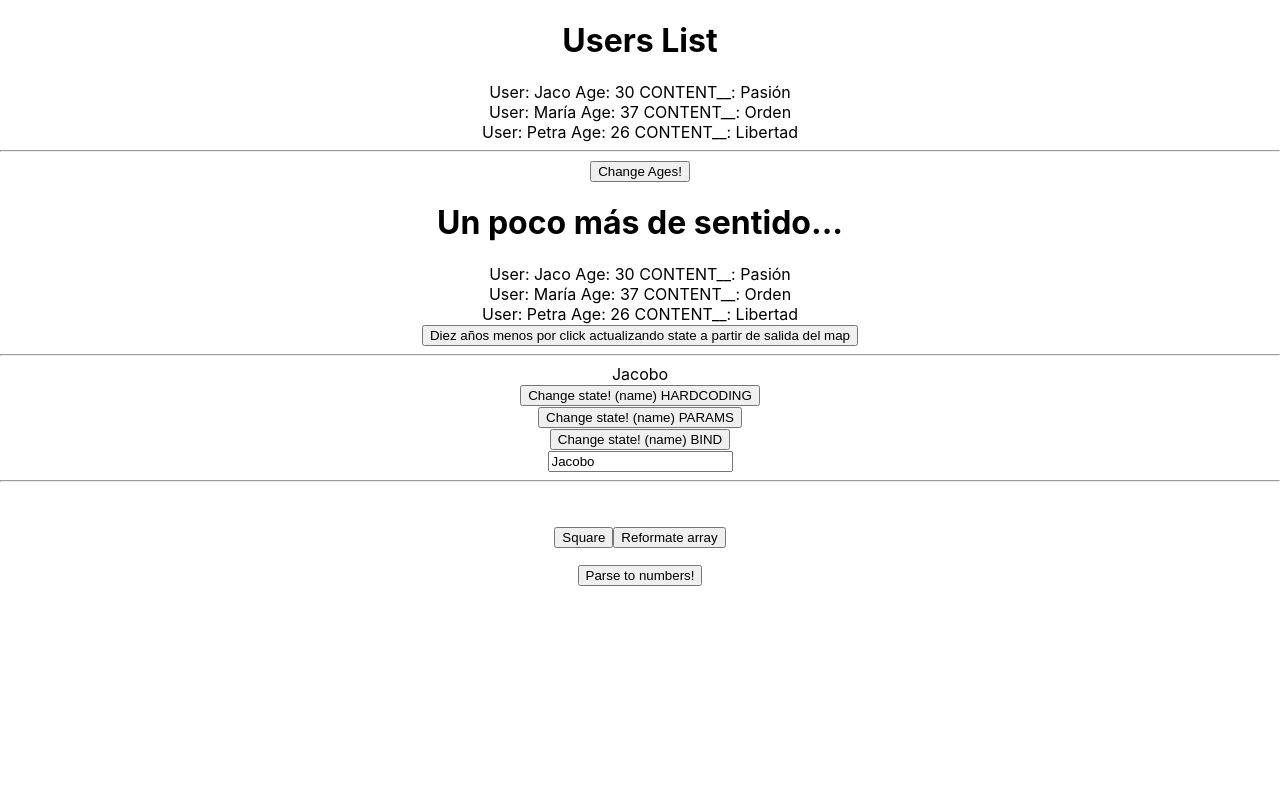
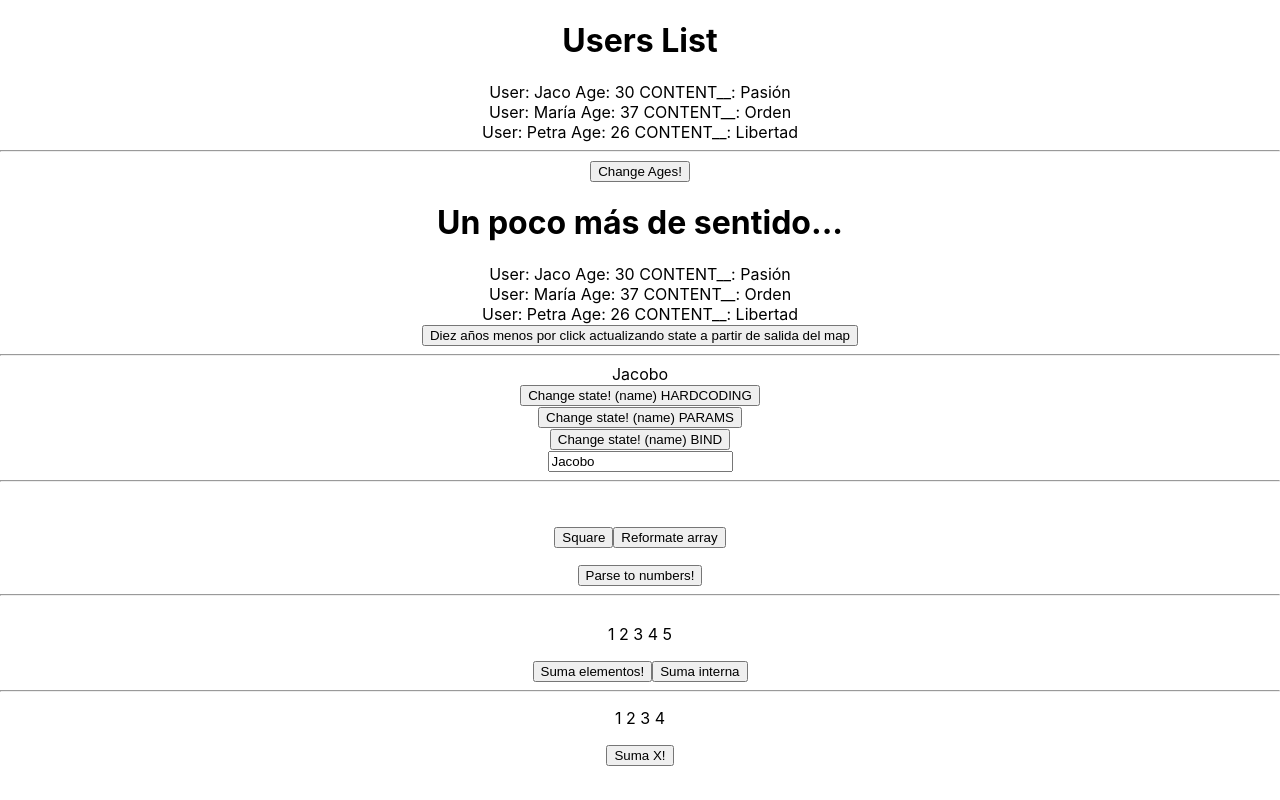
Before and after one commit to Jacoborodicio/js-training, a React (Create React App) app: page / in a window 1280 px wide. Built offline with nearby package versions, Linux system fonts and the light colour scheme.

Commit message:
Created new component to the study of reduce and examples

```diff
--- a/src/App.js
+++ b/src/App.js
@@ -4,6 +4,7 @@ import data from './data/arrayObjectsDummy';
 import Users from './components/users/users';
 
 import MapMethod from './components/mapMethod/mapMethod';
+import ReduceMethod from './components/reduceMethod/reduceMethod';
 
 // TODO: Comenzar con setState y props in depth
 class App extends Component {
@@ -86,6 +87,8 @@ class App extends Component {
        </div>
        <hr/><br/>
         <MapMethod />
+        <hr/><br/>
+        <ReduceMethod />
       </div>
     );
   }
--- /dev/null
+++ b/src/components/reduceMethod/reduceMethod.js
@@ -0,0 +1,62 @@
+import React, {Component} from 'react';
+
+ export default class ReduceMethod extends Component {
+    constructor(props) {
+        super(props);
+        this.state = {
+            list: [1, 2, 3, 4, 5],
+            listReduc: null,
+            objArry: [
+                {x: 1},
+                {x: 2},
+                {x: 3},
+                {x: 4},
+            ],
+            objArryNew: null
+        }
+    }
+
+sumElements = (lista) => {
+    const listaReduc = lista.reduce((accumulator, currentValue) => {
+    return accumulator + currentValue;
+    }, 0);
+
+    this.setState({listReduc: listaReduc})
+};
+
+sumElemNotClear = () => this.setState({listReduc: this.state.list.reduce((ac, cu) => ac + cu)},
+        () => console.log("DEMO: ", this.state.listReduc));
+
+
+/** Cuidado cuando 'jugamos' con objetos porque entonces sí necesitamos un
+ * valor por defecto -> initialValue, sino la primera iteración, ejecución de la callback
+ * la tomará como la suma entre un objeto y el valor de x para el primer elemento, lo que lógicamente
+ * no funciona. Por eso necesitamos ese primer elemento aunque sea cero.
+ */
+sumElemObj = obj => {
+    const sum = obj.reduce((acu, cval) => {
+    return acu + cval.x
+    }, 0)
+    this.setState({objArryNew: sum});
+}
+
+    render() {
+
+        return (
+            <div>
+            {
+                this.state.list.map(item => item + ' ')
+            }
+            <p>{this.state.listReduc}</p>
+            <button onClick={() => this.sumElements(this.state.list)}>Suma elementos!</button>
+            <button onClick={this.sumElemNotClear}>Suma interna</button>
+            <hr/>
+            <p>{
+                this.state.objArry.map(it => it.x + ' ')
+            }</p>
+            <p>{this.state.objArryNew}</p>
+            <button onClick={() => this.sumElemObj(this.state.objArry)}>Suma X!</button>
+            </div>
+        );
+    }
+}
```
